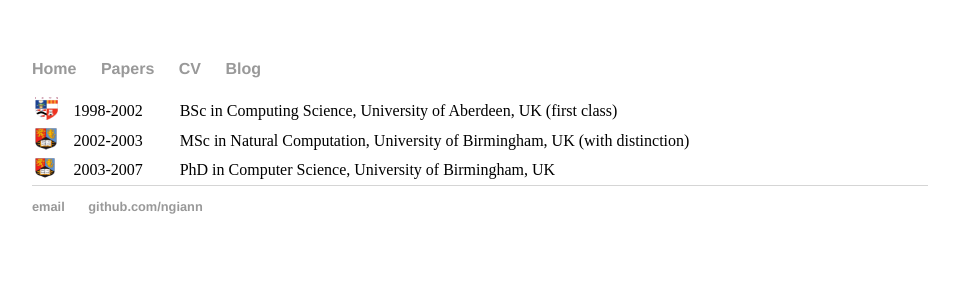
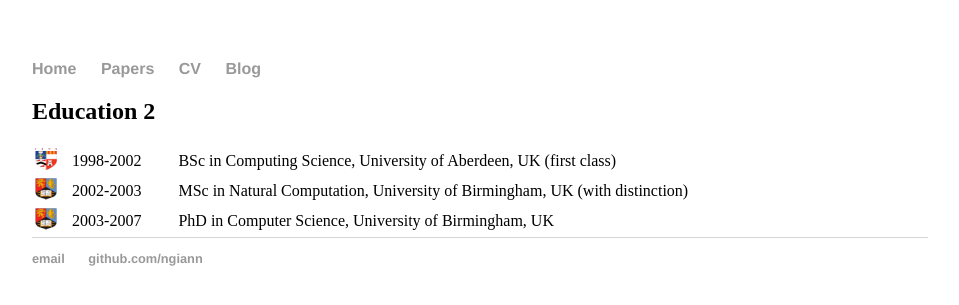
Before and after one commit to ngiann/ngiann.github.io, a Jekyll site: the page built from cv/index.html, in a window 1280 px wide. Shown: the top 305 px of the page, without its empty margins (160-1119 px from the left). Built offline with Jekyll 4.4.1, drawn with Linux system fonts in a browser that asks for light colours.

Commit message:
Update index.html

```diff
--- a/cv/index.html
+++ b/cv/index.html
@@ -3,9 +3,12 @@
 title: Nikos Gianniotis, Machine learning researcher
 ---
 <div class="blurb">
+
+<h2>Education 2</h2>
+
 <table style="width:100%">
   <tr>
-    <td> <img src="aberdeen.png" alt="" border=0 height=23 width=23></img> </td>
+    <td> <img src="aberdeen.png" alt="" border=0 height=22 width=22></img> </td>
     <td>1998-2002</td>
     <td>BSc in Computing Science, University of Aberdeen, UK (first class) </td>
   </tr>
@@ -15,7 +18,7 @@
     <td>MSc in Natural Computation, University of Birmingham, UK (with distinction) </td>
   </tr>
     <tr>
-    <td>   <img src="bhm.png" alt="" border=0 height=20 width=20></img>  </td>
+    <td>   <img src="bhm.png" alt="" border=0 height=22 width=22></img>  </td>
     <td>2003-2007 </td>
     <td>PhD in Computer Science, University of Birmingham, UK </td>
   </tr>
```
